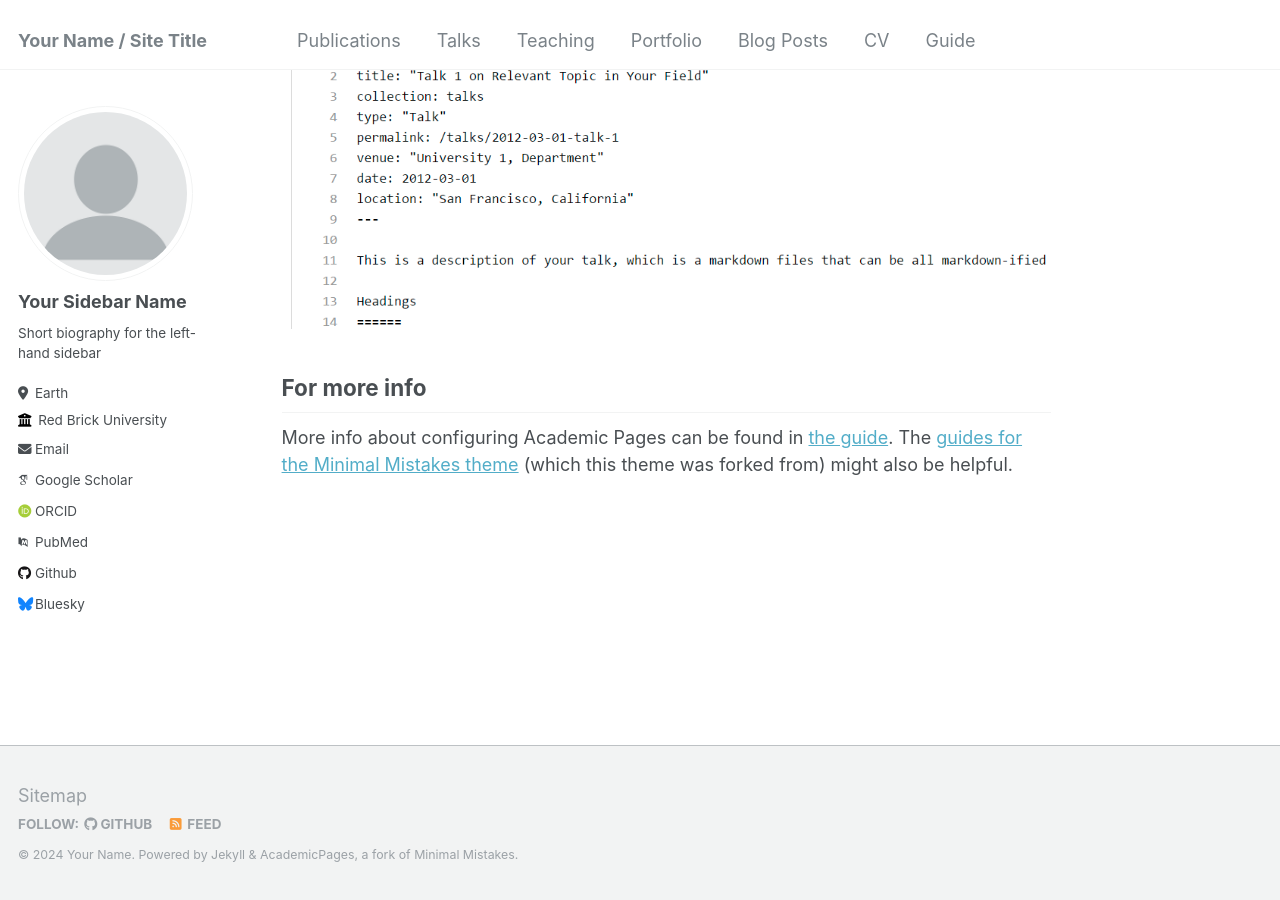
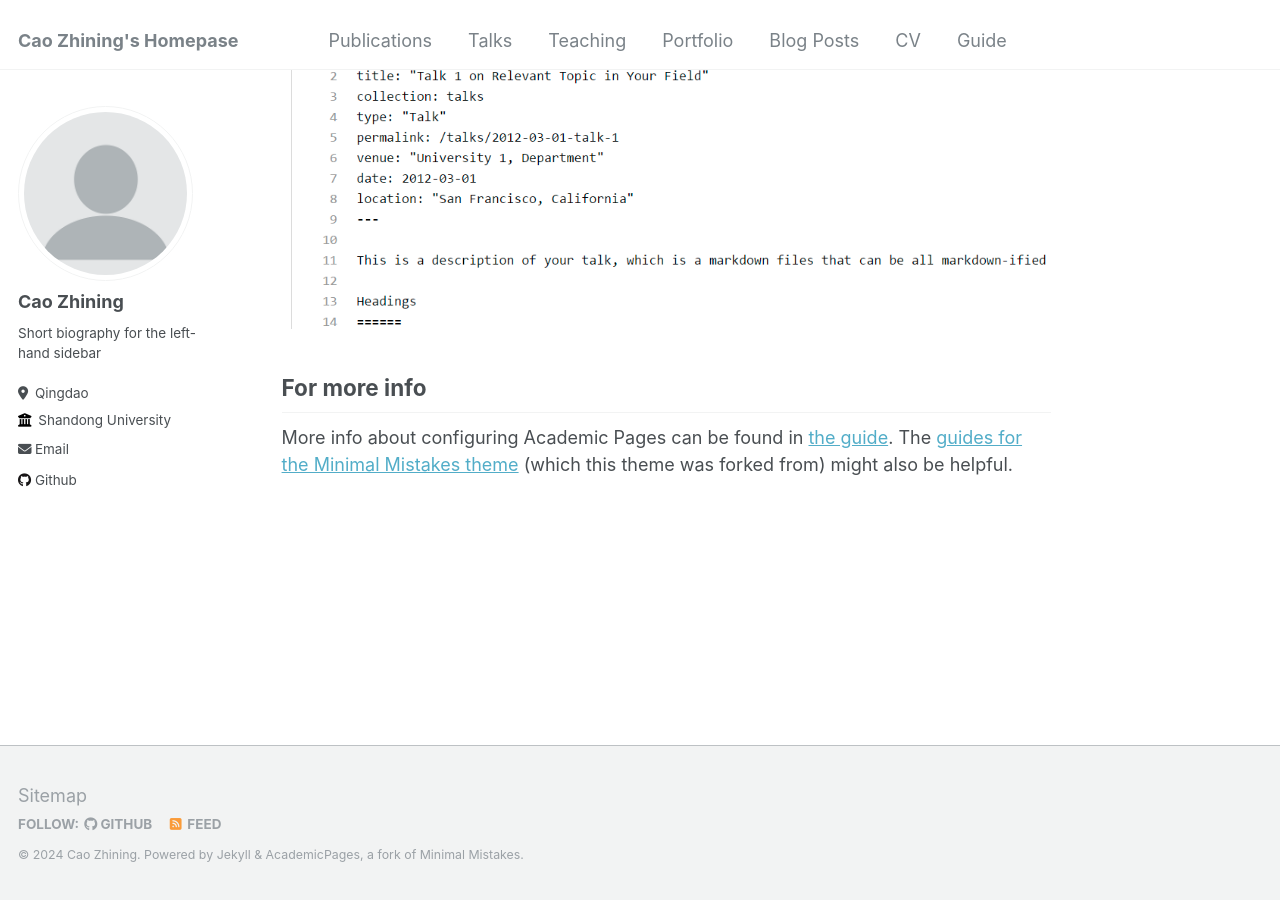
Before and after one commit to caozhining/caozhining.github.io, a Jekyll site: the page built from _pages/about.md, in a window 1280 px wide and 900 px high, scrolled down 2660 px. Built offline with Jekyll 4.4.1, drawn with Linux system fonts in a browser that asks for light colours; some web fonts are replaced.

Commit message:
Update _config.yml

```diff
--- a/_config.yml
+++ b/_config.yml
@@ -8,13 +8,13 @@
 
 # Basic Site Settings
 locale                   : "en-US"
-title                    : "Your Name / Site Title"
+title                    : "Cao Zhining's Homepase"
 title_separator          : "-"
-name                     : &name "Your Name"
+name                     : &name "Cao Zhining"
 description              : &description "personal description"
-url                      : https://academicpages.github.io # the base hostname & protocol for your site e.g. "https://mmistakes.github.io"
+url                      : https://caozhining.github.io # the base hostname & protocol for your site e.g. "https://mmistakes.github.io"
 baseurl                  : "" # the subpath of your site, e.g. "/blog"
-repository               : "academicpages/academicpages.github.io"
+repository               : "caozhining/caozhining.github.io"
 
 # Site Author - The following control what appear as part of the author content on the side bar.
 #               If a field is blank the icon and link will not appear, otherwise it will be shown.
@@ -22,33 +22,33 @@ repository               : "academicpages/academicpages.github.io"
 author:
   # Biographic information
   avatar           : "profile.png"
-  name             : "Your Sidebar Name"
+  name             : "Cao Zhining"
   pronouns         : # example: "she/her"
   bio              : "Short biography for the left-hand sidebar"
-  location         : "Earth"
-  employer         : "Red Brick University"
+  location         : "Qingdao"
+  employer         : "Shandong University"
   uri              : # URL
-  email            : "none@example.org"
+  email            : "caozhining@mail.sdu.edu.cn"
 
   # Academic websites
   arxiv            : # URL - Update with the correct link to your profile
-  googlescholar    : "https://scholar.google.com/citations?user=PS_CX0AAAAAJ"
+  googlescholar    : # "https://scholar.google.com/citations?user=PS_CX0AAAAAJ"
   impactstory      : # URL
-  orcid            : "http://orcid.org/yourorcidurl"
+  orcid            : # "http://orcid.org/yourorcidurl"
   semantic         : # URL
-  pubmed           : "https://www.ncbi.nlm.nih.gov/pubmed/?term=john+snow"
+  pubmed           : # "https://www.ncbi.nlm.nih.gov/pubmed/?term=john+snow"
   researchgate     : # URL
 
   # Repositories and software development
   bitbucket        : # Username - Update with your username on the site
   codepen          : # Username
   dribbble         : # Username
-  github           : "academicpages"
+  github           : "caozhining"
   kaggle           : # Username
   stackoverflow    : # User number or user number and name (i.e., use "1" or "1/jeff-atwood")
 
   # Social media
-  bluesky          : "bsky.app" # Replace this with you Bluesky username
+  bluesky          : # "bsky.app" # Replace this with you Bluesky username
   facebook         : # Username
   flickr           : # Username
   foursquare       : # Username
```
